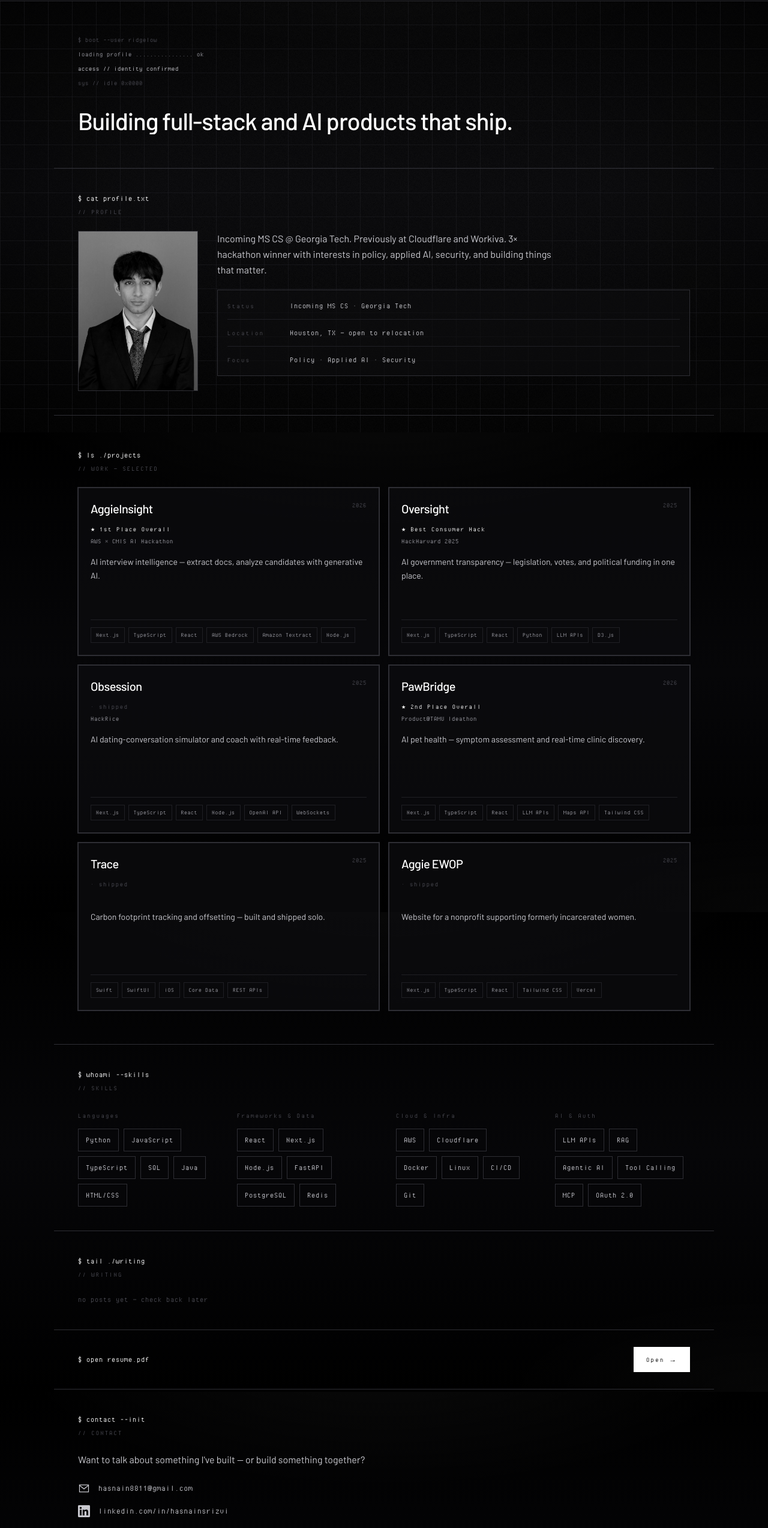
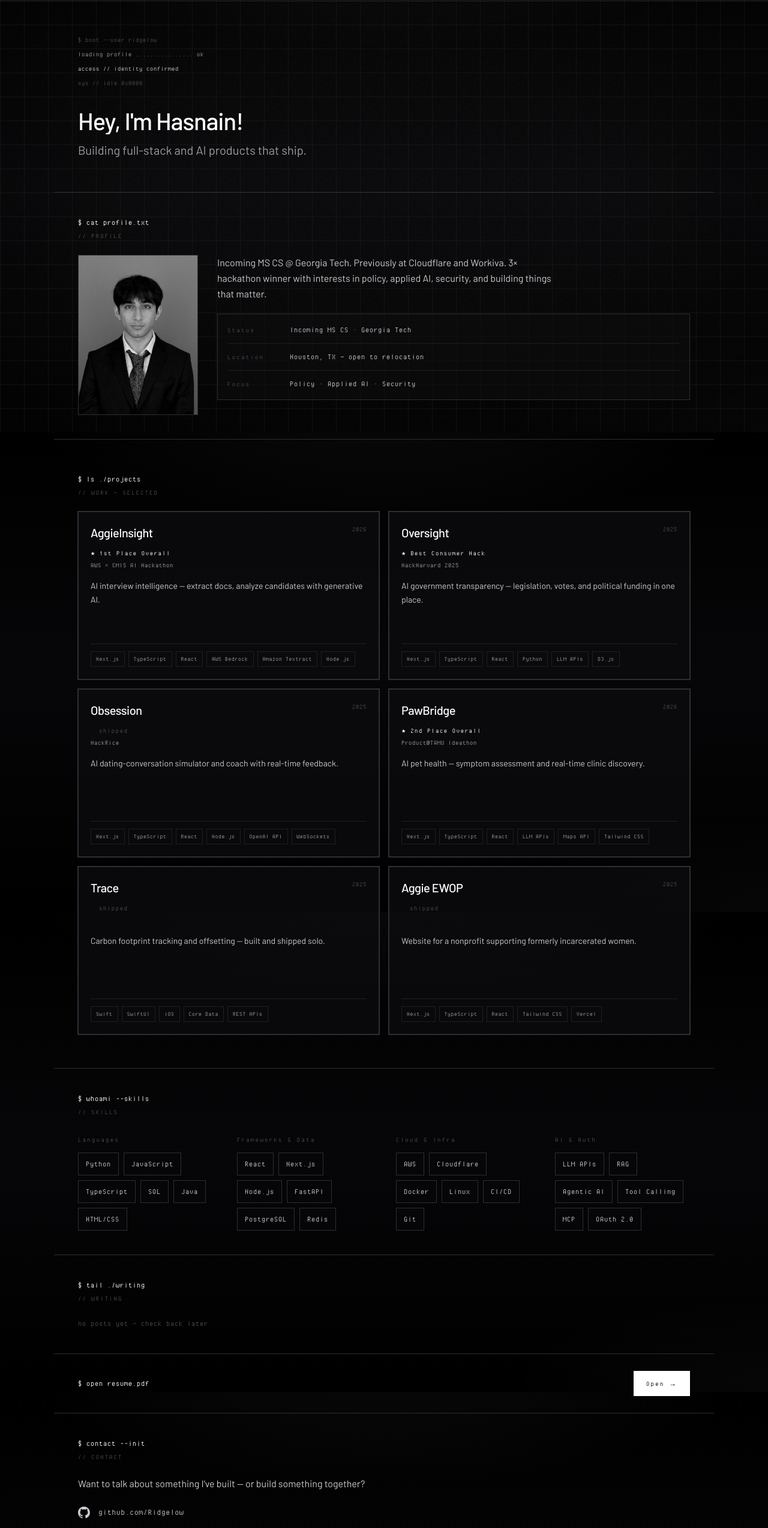
Before and after one commit to Ridgelow/Ridgelow.github.io, a Next.js app: page / in a window 1280 px wide. Shown: the part 79-2627 px from the top of the page at 60% size. Built offline with nearby package versions, Linux system fonts and the light colour scheme.

Commit message:
Fix resume panel stacking, contact order, and intro greeting.
Co-authored-by: Cursor <cursoragent@cursor.com>

```diff
--- a/app/globals.css
+++ b/app/globals.css
@@ -80,6 +80,15 @@
 html.hud-cursor,
 html.hud-cursor * {
   cursor: none !important;
+}
+
+/* Hide floating HUD cursor while resume panel is open */
+html.resume-open #hud-cursor {
+  display: none !important;
+}
+html.resume-open,
+html.resume-open * {
+  cursor: auto !important;
 }
 
 .magnetic-card {
--- a/components/ContactLinks.tsx
+++ b/components/ContactLinks.tsx
@@ -1,7 +1,16 @@
 import SectionHeader from "./SectionHeader";
 
 const EMAIL = "hasnain8811@gmail.com";
+const GITHUB_URL = "https://github.com/Ridgelow";
 const LINKEDIN_URL = "https://linkedin.com/in/hasnainsrizvi";
+
+function GitHubIcon() {
+  return (
+    <svg width="20" height="20" viewBox="0 0 24 24" fill="currentColor" aria-hidden="true">
+      <path d="M12 .297c-6.63 0-12 5.373-12 12 0 5.303 3.438 9.8 8.205 11.385.6.113.82-.258.82-.577 0-.285-.01-1.04-.015-2.04-3.338.724-4.042-1.61-4.042-1.61-.546-1.385-1.335-1.755-1.335-1.755-1.087-.744.084-.729.084-.729 1.205.084 1.838 1.236 1.838 1.236 1.07 1.835 2.809 1.305 3.495.998.108-.776.417-1.305.76-1.605-2.665-.3-5.466-1.332-5.466-5.93 0-1.31.465-2.38 1.235-3.22-.135-.303-.54-1.523.105-3.176 0 0 1.005-.322 3.3 1.23.96-.267 1.98-.399 3-.405 1.02.006 2.04.138 3 .405 2.28-1.552 3.285-1.23 3.285-1.23.645 1.653.24 2.873.12 3.176.765.84 1.23 1.91 1.23 3.22 0 4.61-2.805 5.625-5.475 5.92.42.36.81 1.096.81 2.22 0 1.606-.015 2.896-.015 3.286 0 .315.21.69.825.57C20.565 22.092 24 17.592 24 12.297c0-6.627-5.373-12-12-12" />
+    </svg>
+  );
+}
 
 function LinkedInIcon() {
   return (
@@ -11,6 +20,9 @@ function LinkedInIcon() {
   );
 }
 
+const linkClass =
+  "flex items-center gap-3.5 font-mono text-[15px] text-bo-chalk hover:text-bo-white";
+
 export default function ContactLinks() {
   return (
     <section id="contact" className="border-b border-bo-rule px-6 py-10 lg:px-10">
@@ -19,22 +31,21 @@ export default function ContactLinks() {
         Want to talk about something I&apos;ve built — or build something together?
       </p>
       <div className="flex flex-col gap-4">
-        <a href={`mailto:${EMAIL}`} className="flex items-center gap-3.5 font-mono text-[15px] text-bo-chalk hover:text-bo-white">
+        <a href={GITHUB_URL} target="_blank" rel="noopener noreferrer" className={linkClass}>
+          <GitHubIcon />
+          github.com/Ridgelow
+        </a>
+        <a href={LINKEDIN_URL} target="_blank" rel="noopener noreferrer" className={linkClass}>
+          <LinkedInIcon />
+          linkedin.com/in/hasnainsrizvi
+        </a>
+        <a href={`mailto:${EMAIL}`} className={linkClass}>
           <svg width="20" height="20" viewBox="0 0 24 24" fill="none" stroke="currentColor" strokeWidth="1.5" strokeLinecap="square" aria-hidden="true">
             <rect x="3" y="5" width="18" height="14" />
             <path d="M3 6l9 7 9-7" />
           </svg>
           {EMAIL}
         </a>
-        <a
-          href={LINKEDIN_URL}
-          target="_blank"
-          rel="noopener noreferrer"
-          className="flex items-center gap-3.5 font-mono text-[15px] text-bo-chalk hover:text-bo-white"
-        >
-          <LinkedInIcon />
-          linkedin.com/in/hasnainsrizvi
-        </a>
       </div>
     </section>
   );
--- a/components/Hero.tsx
+++ b/components/Hero.tsx
@@ -51,10 +51,13 @@ export default function Hero() {
         )}
 
         {showTitle && (
-          <div className="mt-6 animate-hard-in">
+          <div className="mt-6 flex flex-col gap-3 animate-hard-in">
             <h1 className="font-sans text-3xl font-medium leading-tight tracking-tight text-bo-white animate-glitch md:text-[40px] md:leading-[1.15]">
+              Hey, I&apos;m Hasnain!
+            </h1>
+            <p className="max-w-2xl font-sans text-lg leading-snug text-bo-smoke md:text-xl">
               Building full-stack and AI products that ship.
-            </h1>
+            </p>
           </div>
         )}
       </div>
--- a/components/ResumePanel.tsx
+++ b/components/ResumePanel.tsx
@@ -1,6 +1,7 @@
 "use client";
 
-import { useEffect } from "react";
+import { useEffect, useState } from "react";
+import { createPortal } from "react-dom";
 
 type Props = {
   open: boolean;
@@ -8,6 +9,12 @@ type Props = {
 };
 
 export default function ResumePanel({ open, onClose }: Props) {
+  const [mounted, setMounted] = useState(false);
+
+  useEffect(() => {
+    setMounted(true);
+  }, []);
+
   useEffect(() => {
     if (!open) return;
     const onKey = (e: KeyboardEvent) => {
@@ -15,18 +22,20 @@ export default function ResumePanel({ open, onClose }: Props) {
     };
     const prev = document.body.style.overflow;
     document.body.style.overflow = "hidden";
+    document.documentElement.classList.add("resume-open");
     window.addEventListener("keydown", onKey);
     return () => {
       document.body.style.overflow = prev;
+      document.documentElement.classList.remove("resume-open");
       window.removeEventListener("keydown", onKey);
     };
   }, [open, onClose]);
 
-  if (!open) return null;
+  if (!open || !mounted) return null;
 
-  return (
+  return createPortal(
     <div
-      className="fixed inset-0 z-[70] flex items-end justify-center sm:items-center"
+      className="fixed inset-0 z-[200] flex items-end justify-center sm:items-center"
       style={{
         paddingTop: "max(0.75rem, env(safe-area-inset-top))",
         paddingBottom: "max(0.75rem, env(safe-area-inset-bottom))",
@@ -39,7 +48,7 @@ export default function ResumePanel({ open, onClose }: Props) {
     >
       <button
         type="button"
-        className="absolute inset-0 bg-bo-black/85"
+        className="absolute inset-0 bg-bo-black/90"
         aria-label="Close resume panel"
         onClick={onClose}
       />
@@ -48,7 +57,6 @@ export default function ResumePanel({ open, onClose }: Props) {
         className="relative z-10 flex w-full max-w-4xl flex-col overflow-hidden border border-bo-rule bg-bo-coal shadow-edge"
         style={{ maxHeight: "calc(100dvh - 1.5rem)" }}
       >
-        {/* Always-visible action bar */}
         <div className="sticky top-0 z-20 flex shrink-0 flex-wrap items-center justify-between gap-2 border-b border-bo-rule bg-bo-coal px-3 py-3 sm:px-5">
           <span className="font-mono text-xs text-bo-white sm:text-sm">$ view resume.pdf</span>
           <div className="flex items-center gap-2">
@@ -88,6 +96,7 @@ export default function ResumePanel({ open, onClose }: Props) {
           </a>
         </div>
       </div>
-    </div>
+    </div>,
+    document.body
   );
 }
--- a/components/hud/HudCursor.tsx
+++ b/components/hud/HudCursor.tsx
@@ -77,7 +77,7 @@ export default function HudCursor() {
   if (!on) return null;
 
   return (
-    <div className="pointer-events-none fixed inset-0 z-[80]" aria-hidden>
+    <div id="hud-cursor" className="pointer-events-none fixed inset-0 z-[80]" aria-hidden>
       <div
         ref={trailEl}
         className="absolute h-1 w-1 bg-bo-ghost/50"
```
